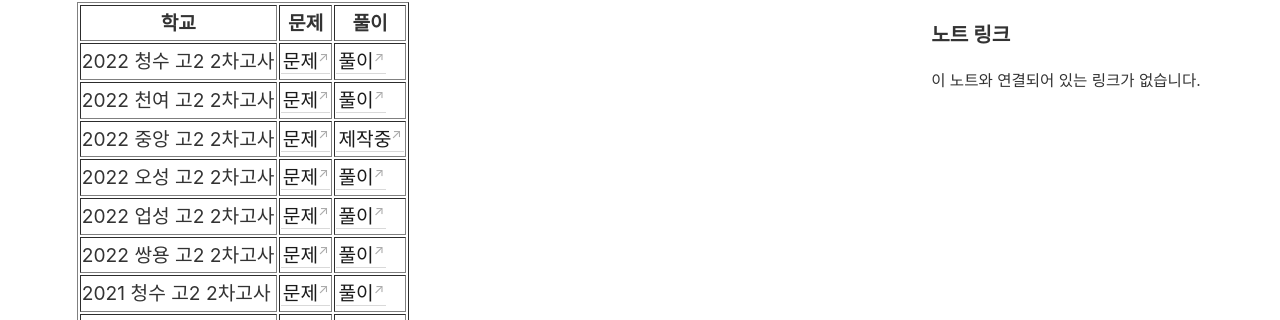
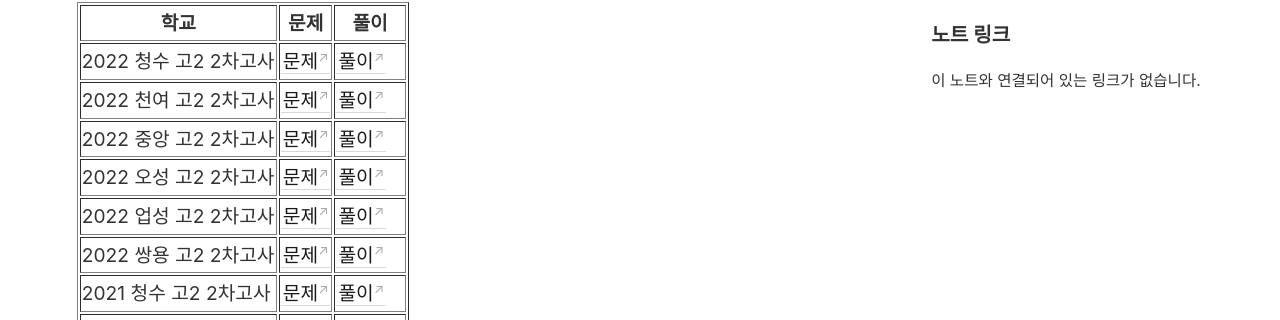
Before and after one commit to gwandae/test, a Jekyll site: the page built from _notes/고2 2차고사 대비 기출모음.md, in a window 1280 px wide. Shown: the part 255-575 px from the top of the page. Built offline with Jekyll 4.4.1, drawn with Linux system fonts in a browser that asks for light colours.

Commit message:
Update 고2 2차고사 대비 기출모음.md

```diff
--- a/_notes/고2 2차고사 대비 기출모음.md
+++ b/_notes/고2 2차고사 대비 기출모음.md
@@ -17,7 +17,7 @@ permalink: /2-2
      <tr>
 	<td>2022 중앙 고2 2차고사</td>
     <td><a href="/pdf/test2nd/2022/2022 중앙 고2 2차고사.pdf">문제</a></td>
-    <td><a href="/pdf/test2nd/2022풀이/%5B풀이%5D 2022 중앙 고2 2차고사.pdf">제작중</a></td>
+    <td><a href="/pdf/test2nd/2022풀이/%5B풀이%5D 2022 중앙 고2 2차고사.pdf">풀이</a></td>
   </tr>
 <tr>
 	<td>2022 오성 고2 2차고사</td>
```
